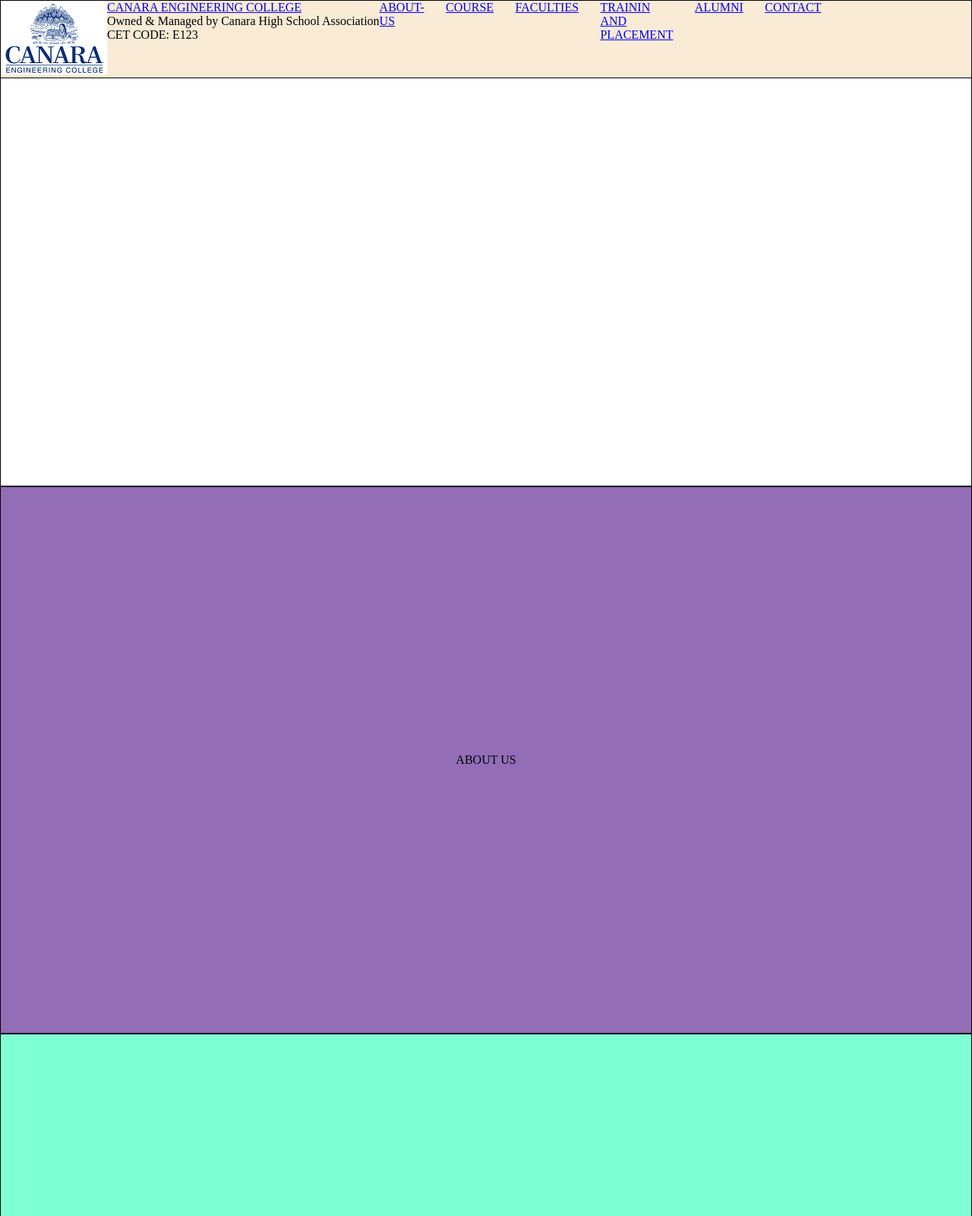
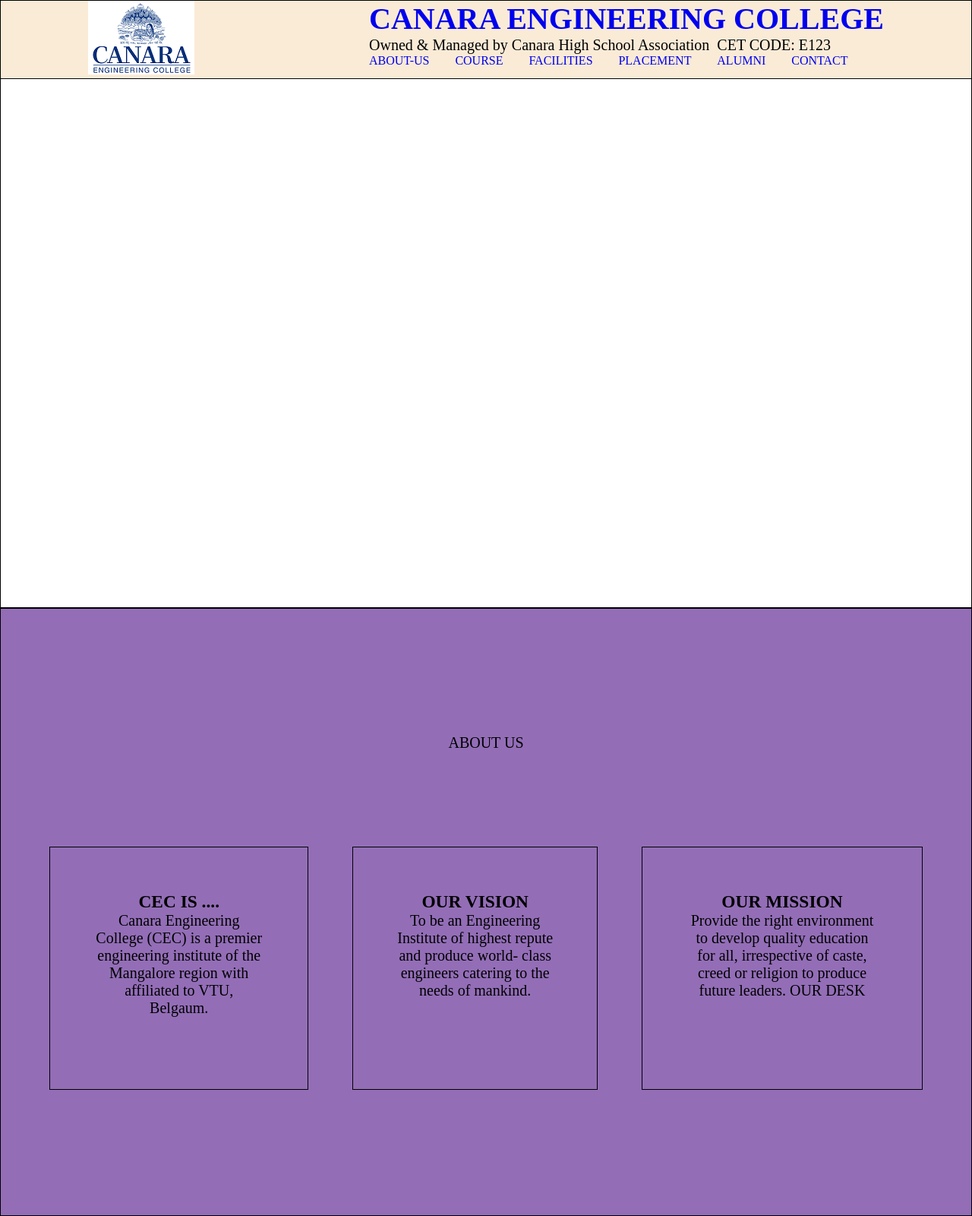
Before and after one commit to PavanDNaik/CEC, a plain HTML site: page index.html in a window 1280 px wide. Shown: the top 1600 px of the page at 76% size. Drawn offline with Linux system fonts and the light colour scheme.

Commit message:
sticky design

```diff
--- a/index.css
+++ b/index.css
@@ -3,9 +3,15 @@
   padding: 0;
   box-sizing: border-box;
 }
-
+body {
+  font-size: 20px;
+}
 ul {
   list-style-type: none;
+}
+
+a {
+  text-decoration: none;
 }
 
 body {
@@ -17,34 +23,60 @@
   left: 0;
   right: 0;
   display: flex;
+  justify-content: space-around;
   border: 1px solid black;
   z-index: 10;
   background-color: antiquewhite;
+  flex: 1;
+}
+
+.header-college-info-container {
+  display: flex;
+  flex-direction: column;
 }
 .header-navbar ul {
   display: flex;
+  font-size: 1rem;
   gap: 5%;
 }
-.some-height-width {
-  height: 90vh;
+.full-height-width {
+  height: 100vh;
   border: 1px solid black;
 }
 .imageorvideo {
-  height: 80vh;
+  height: 100vh;
   border: 1px solid black;
 }
-.z-scroll-container {
-}
-.z-scroll-container div {
+
+.z-scroll-container section {
   position: sticky;
   top: 0;
   display: flex;
-  justify-content: center;
-  align-items: center;
+  /* justify-content: center;
+  align-items: flex-end; */
 }
-.first-z-scroll-info {
+.about-z-scroll-info {
   background-color: rgb(147, 110, 183);
   z-index: 2;
+  display: flex;
+  flex-direction: column;
+  justify-content: space-evenly;
+  align-items: center;
+  padding: 5vh 5vw;
+}
+
+.about-cards-container {
+  display: flex;
+  gap: 5%;
+  min-height: 40vh;
+}
+
+.about-cards {
+  border: 1px solid black;
+  padding: 5%;
+  display: flex;
+  flex-direction: column;
+  text-align: center;
 }
 .second-z-scroll-info {
   background-color: aquamarine;
@@ -58,3 +90,8 @@
   background-color: cadetblue;
   z-index: 5;
 }
+footer {
+  height: 100px;
+  bottom: 0;
+  z-index: 6;
+}
--- a/index.html
+++ b/index.html
@@ -4,7 +4,7 @@
     <meta charset="UTF-8" />
     <meta name="viewport" content="width=device-width, initial-scale=1.0" />
     <title>Canara Engineering College</title>
-    <link rel="stylesheet" href="index.css">
+    <link rel="stylesheet" href="index.css" />
   </head>
   <body>
     <header class="header">
@@ -12,37 +12,65 @@
         <img src="images/logo.png" alt="CEC" />
       </div>
       <div class="header-college-info-container">
-        <a href="http://127.0.0.1:5500/index.html" class="college-name-link"
-          >CANARA ENGINEERING COLLEGE</a
-        >
-        <p class="college-sub-info">
-          Owned & Managed by Canara High School Association
-          <div class="cet-code">CET CODE: E123</div>
-        </p>
+        <div class="college-info">
+          <a href="http://127.0.0.1:5500/index.html" class="college-name-link"
+            ><h1>CANARA ENGINEERING COLLEGE</h1></a
+          >
+          <p class="college-sub-info">
+            Owned & Managed by Canara High School Association&nbsp;
+            <span class="cet-code">CET CODE: E123</span>
+          </p>
+        </div>
+        <div class="header-navbar">
+          <ul>
+            <li><a href="#ABOUT-US">ABOUT-US</a></li>
+            <li><a href="#COURSE">COURSE</a></li>
+            <li><a href="#FACILITIES">FACILITIES</a></li>
+            <li><a href="#PLACEMENT">PLACEMENT</a></li>
+            <li><a href="#">ALUMNI</a></li>
+            <li><a href="#">CONTACT</a></li>
+          </ul>
+        </div>
       </div>
       <!-- <div class="contact-info"><ul>
         <li><a href="tel:8792727001">8792727001/8904737001</a></li>
         <li><a href="mailto:canarait@gmail.com"> canarait@gmail.com</a></li>
         <li><a href="https://www.canaraengineering.in/contact-us"> CONTACT US</a></li>
       </ul></div> -->
-      <div class="header-navbar">
-        <ul>
-            <li><a href="#">ABOUT-US</a></li>
-            <li><a href="#">COURSE</a></li>
-            <li><a href="#">FACULTIES</a></li>
-            <li><a href="#">TRAININ AND PLACEMENT</a></li>
-            <li><a href="#">ALUMNI</a></li>
-            <li><a href="#">CONTACT</a></li>
-        </ul>
-      </div>
     </header>
     <div class="imageorvideo">image/video</div>
     <section class="z-scroll-container">
-        <div class="some-height-width first-z-scroll-info">ABOUT US</div>
-        <div class="some-height-width second-z-scroll-info">Seconf-info</div>
-        <div class="some-height-width third-z-scroll-info">Third info</div>
-        <div class="some-height-width fourth-z-scroll-info">Fourth-info</div>
+      <section id="ABOUT-US" class="full-height-width about-z-scroll-info">
+        <div>ABOUT US</div>
+        <div class="about-cards-container">
+          <div class="about-cards">
+            <h3>CEC IS ....</h3>
+            Canara Engineering College (CEC) is a premier engineering institute
+            of the Mangalore region with affiliated to VTU, Belgaum.
+          </div>
+          <div class="about-cards">
+            <h3>OUR VISION</h3>
+            To be an Engineering Institute of highest repute and produce world-
+            class engineers catering to the needs of mankind.
+          </div>
+          <div class="about-cards">
+            <h3>OUR MISSION</h3>
+            Provide the right environment to develop quality education for all,
+            irrespective of caste, creed or religion to produce future leaders.
+            OUR DESK
+          </div>
+        </div>
+      </section>
+      <section id="COURSE" class="full-height-width second-z-scroll-info">
+        <div>COURSES WE OFFER</div>
+      </section>
+      <section id="FACILITIES" class="full-height-width third-z-scroll-info">
+        <div>OUR FACILITIES</div>
+      </section>
+      <section id="PLACEMENT" class="full-height-width fourth-z-scroll-info">
+        <div>TRAINING & PLACEMENT</div>
+      </section>
     </section>
-
+    <footer>footer</footer>
   </body>
 </html>
```
